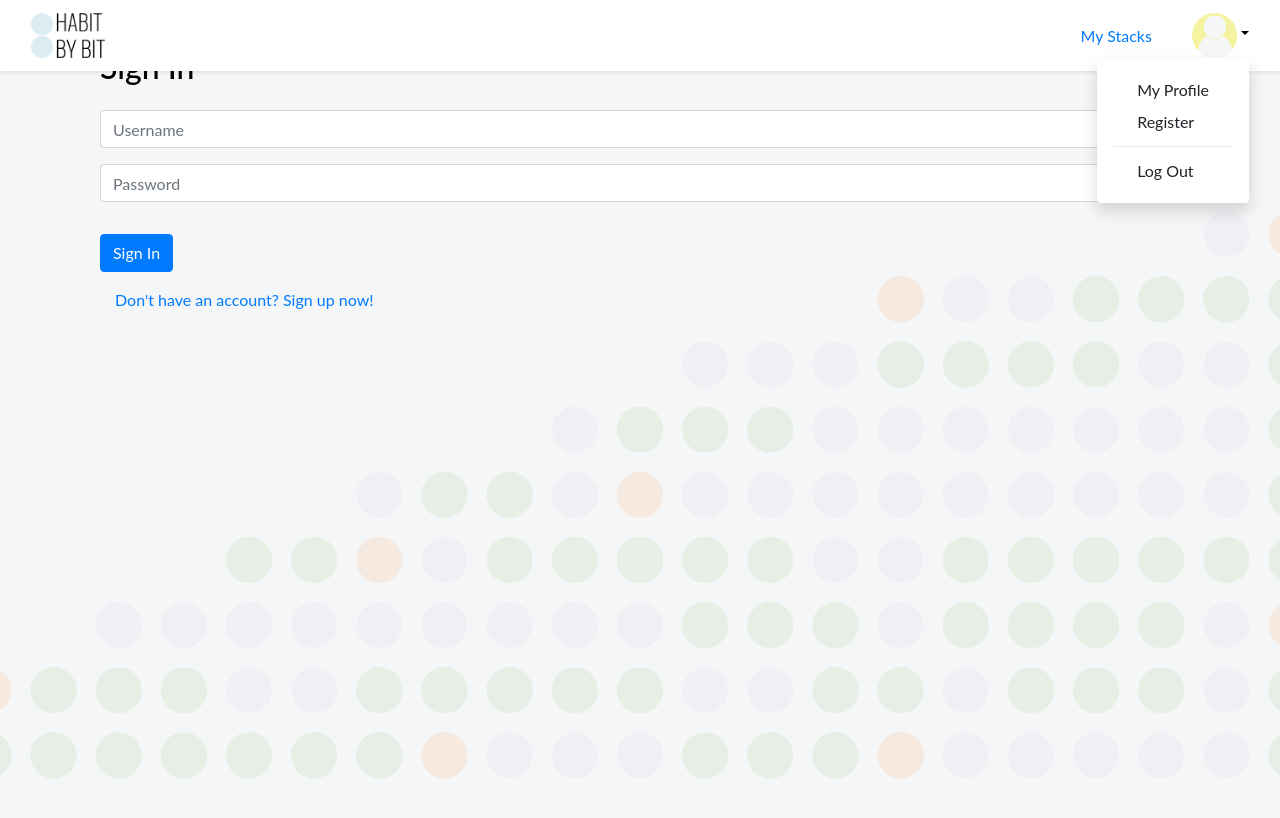
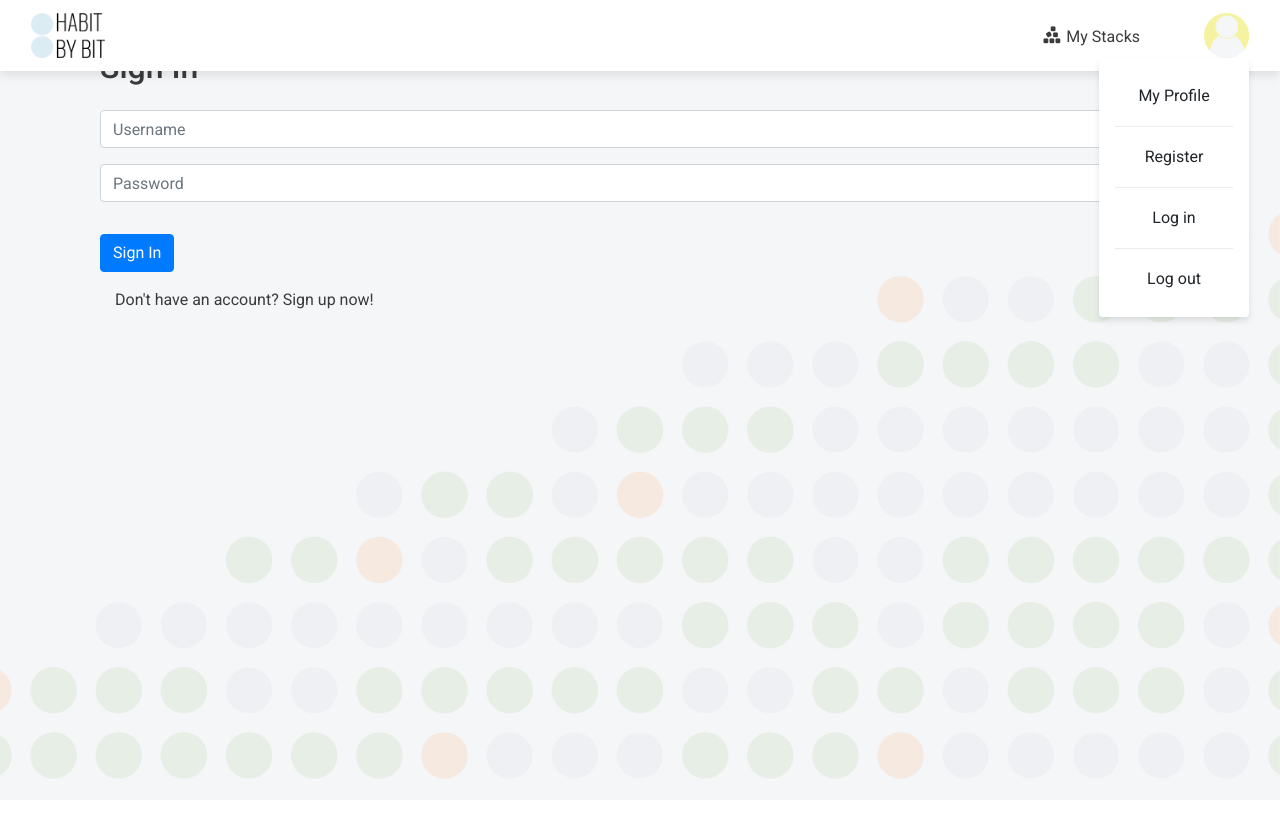
Before and after one commit to lienebriede/habit-react, a React (Create React App) app: page /signin in a window 1280 px wide. Both pictures are taken after a click on the element 1220 px from the left and 35 px from the top of the page. Shown: the top 818 px of the page. Built offline with nearby package versions, Linux system fonts and the light colour scheme.

Commit message:
Add fonts, icons, favicon, style navbar

```diff
--- a/public/index.html
+++ b/public/index.html
@@ -3,7 +3,7 @@
 
 <head>
   <meta charset="utf-8" />
-  <link rel="icon" href="%PUBLIC_URL%/favicon.ico" />
+  <link rel="icon" href="%PUBLIC_URL%/favicon.png" />
   <meta name="viewport" content="width=device-width, initial-scale=1" />
   <meta name="theme-color" content="#000000" />
   <meta name="description" content="Web site created using create-react-app" />
@@ -15,6 +15,11 @@
   <link rel="stylesheet" href="https://cdn.jsdelivr.net/npm/bootstrap@4.6.0/dist/css/bootstrap.min.css"
     integrity="sha384-B0vP5xmATw1+K9KRQjQERJvTumQW0nPEzvF6L/Z6nronJ3oUOFUFpCjEUQouq2+l" crossorigin="anonymous" />
   <link rel="manifest" href="%PUBLIC_URL%/manifest.json" crossorigin="use-credentials" />
+  <link rel="preconnect" href="https://fonts.googleapis.com">
+  <link rel="preconnect" href="https://fonts.gstatic.com" crossorigin>
+  <link href="https://fonts.googleapis.com/css2?family=Roboto:ital,wght@0,100..900;1,100..900&display=swap"
+    rel="stylesheet">
+  <script src="https://kit.fontawesome.com/9c41b36590.js" crossorigin="anonymous"></script>
   <!--
       Notice the use of %PUBLIC_URL% in the tags above.
       It will be replaced with the URL of the `public` folder during the build.
--- a/src/App.css
+++ /dev/null
@@ -1,31 +0,0 @@
-html,
-body {
-  height: 100%;
-  margin: 0;
-}
-
-body {
-  background-image: url("/src/assets/background.png");
-  background-position: top center;
-  background-repeat: no-repeat;
-  background-size: cover;
-  background-attachment: fixed;
-  font-family: "Lato", sans-serif;
-  color: var(--font-color);
-  overflow-x: hidden;
-  position: relative;
-}
-
-/* For large devices (tablets and desktops) */
-@media (min-width: 768px) {
-  body {
-    background-position: center top;
-  }
-}
-
-/* For very large screens */
-@media (min-width: 1200px) {
-  body {
-    background-size: cover;
-  }
-}
--- a/src/App.js
+++ b/src/App.js
@@ -1,14 +1,15 @@
-import './App.css';
+import styles from "./App.module.css";
 import NavBar from "./components/NavBar";
 import Container from 'react-bootstrap/Container';
 import { Route, Switch } from "react-router-dom";
+import background from "./assets/background.png";
 import LogInForm from "./pages/auth/LogInForm";
 import SignUpForm from "./pages/auth/SignUpForm";
 import ProfilePage from './components/ProfilePage';
 
 function App() {
   return (
-    <div>
+    <div className={styles.App} style={{ backgroundImage: `url(${background})` }}>
       <NavBar />
       <Container>
         <Switch>
@@ -18,7 +19,6 @@ function App() {
           <Route render={() => <p>Page not found!</p>} />
         </Switch>
       </Container>
-      <div className="background-image"></div>
     </div>
   );
 }
--- /dev/null
+++ b/src/App.module.css
@@ -0,0 +1,24 @@
+.App {
+  font-family: "Roboto", serif;
+  color: #3a3b3c;
+  min-height: 100vh;
+  background-position: top center;
+  background-repeat: no-repeat;
+  background-size: cover;
+  background-attachment: fixed;
+  overflow-x: hidden;
+}
+
+a {
+  color: #3a3b3c;
+}
+
+a:hover {
+  color: #FF6F20;
+  transition: color ease-in-out 0.3s;
+}
+
+i {
+  font-size: 1.2rem;
+  padding: 6px;
+}
--- a/src/components/NavBar.js
+++ b/src/components/NavBar.js
@@ -3,6 +3,7 @@ import { Navbar, Container, Nav, Dropdown } from "react-bootstrap";
 import { NavLink } from "react-router-dom";
 import logo from "../assets/logo.png";
 import profilePlaceholder from "../assets/profile-placeholder.png";
+import styles from "../styles/NavBar.module.css";
 
 const NavBar = () => {
     const [showDropdown, setShowDropdown] = useState(false);
@@ -12,30 +13,59 @@ const NavBar = () => {
     };
 
     return (
-        <Navbar bg="white" expand="md" fixed="top" className="px-3 shadow-sm">
+        <Navbar className={styles.NavBar} expand="md" fixed="top">
             <Container fluid className="d-flex justify-content-between align-items-center">
                 <Navbar.Brand as={NavLink} to="/">
                     <img src={logo} alt="Logo" height="45" />
                 </Navbar.Brand>
 
                 <div className="d-flex align-items-center">
-                    <Nav.Link as={NavLink} to="/mystacks" className="mr-4">My Stacks</Nav.Link>
+                    <Nav.Link as={NavLink} to="/mystacks" className="mr-3 mr-lg-5">
+                        <i class="fa-solid fa-cubes-stacked"></i>My Stacks</Nav.Link>
                     <Dropdown show={showDropdown} onToggle={setShowDropdown} alignRight>
-                        <Dropdown.Toggle as="div" onClick={toggleDropdown} className="profile-placeholder-container">
+                        <Dropdown.Toggle as="div" onClick={toggleDropdown} className={styles.profilePlaceholder}>
                             <img
                                 src={profilePlaceholder}
                                 alt="Profile"
                                 height="45"
-                                style={{ cursor: 'pointer' }}
                             />
                         </Dropdown.Toggle>
-                        <Dropdown.Menu
-                            className="dropdown-menu-right p-3 border-0 shadow"
-                            style={{ minWidth: "150px", position: "absolute", right: 0, top: "100%", zIndex: 1000 }}>
-                            <Dropdown.Item as={NavLink} to="/profile" onClick={toggleDropdown}>My Profile</Dropdown.Item>
-                            <Dropdown.Item as={NavLink} to="/signup" onClick={toggleDropdown}>Register</Dropdown.Item>
+                        <Dropdown.Menu className={styles.dropdownMenu}>
+                            <NavLink
+                                to="/profile"
+                                onClick={toggleDropdown}
+                                className={styles.dropdownItem}
+                                activeClassName={styles.activeDropdownItem}
+                            >
+                                My Profile
+                            </NavLink>
                             <Dropdown.Divider />
-                            <Dropdown.Item as={NavLink} to="/logout" onClick={toggleDropdown}>Log Out</Dropdown.Item>
+                            <NavLink
+                                to="/signup"
+                                onClick={toggleDropdown}
+                                className={styles.dropdownItem}
+                                activeClassName={styles.activeDropdownItem}
+                            >
+                                Register
+                            </NavLink>
+                            <Dropdown.Divider />
+                            <NavLink
+                                to="/logout"
+                                onClick={toggleDropdown}
+                                className={styles.dropdownItem}
+                                activeClassName={styles.activeDropdownItem}
+                            >
+                                Log in
+                            </NavLink>
+                            <Dropdown.Divider />
+                            <NavLink
+                                to="/logout"
+                                onClick={toggleDropdown}
+                                className={styles.dropdownItem}
+                                activeClassName={styles.activeDropdownItem}
+                            >
+                                Log out
+                            </NavLink>
                         </Dropdown.Menu>
                     </Dropdown>
                 </div>
--- a/src/styles/NavBar.module.css
+++ b/src/styles/NavBar.module.css
@@ -1,26 +1,38 @@
-.navbar {
-    min-width: 40px;
+.NavBar {
+    background-color: #ffffff;
+    box-shadow: 0px 4px 10px rgba(0, 0, 0, 0.1);
+    color: var(--font-color);
 }
 
-.logo {
-    width: 100px;
-    height: auto;
+
+.profilePlaceholder img {
+    cursor: pointer;
 }
 
-.profile-placeholder {
-    width: 30px;
+.profilePlaceholder::after {
+    display: none !important;
 }
 
-/* For large devices (tablets and desktops) */
-@media (min-width: 768px) {
-    .logo {
-        width: 100px;
-    }
-
-    .profile-placeholder {
-        width: 60px;
-    }
+.dropdownMenu {
+    min-width: 150px;
+    position: absolute;
+    right: 0;
+    top: 100%;
+    z-index: 1000;
+    padding: 1rem;
+    border: none;
+    box-shadow: 0px 4px 6px rgba(0, 0, 0, 0.1);
 }
 
-/* For very large screens */
-@media (min-width: 1200px) {}
+.dropdownItem {
+    color: var(--font-color);
+    display: flex;
+    justify-content: center;
+    align-items: center;
+    text-decoration: none;
+    padding: 10px 0;
+}
+
+.dropdownItem:hover {
+    text-decoration: none;
+}
```
Also changed, not shown: public/favicon.png (added).
